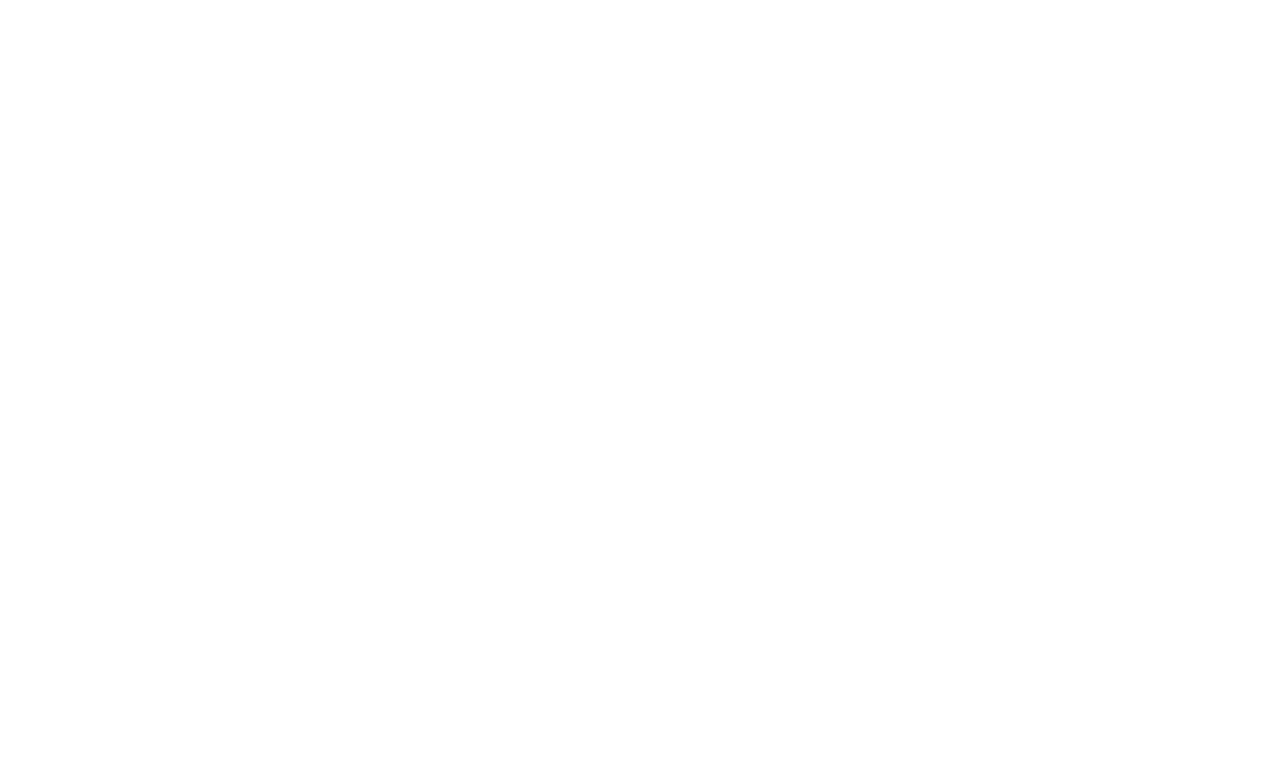
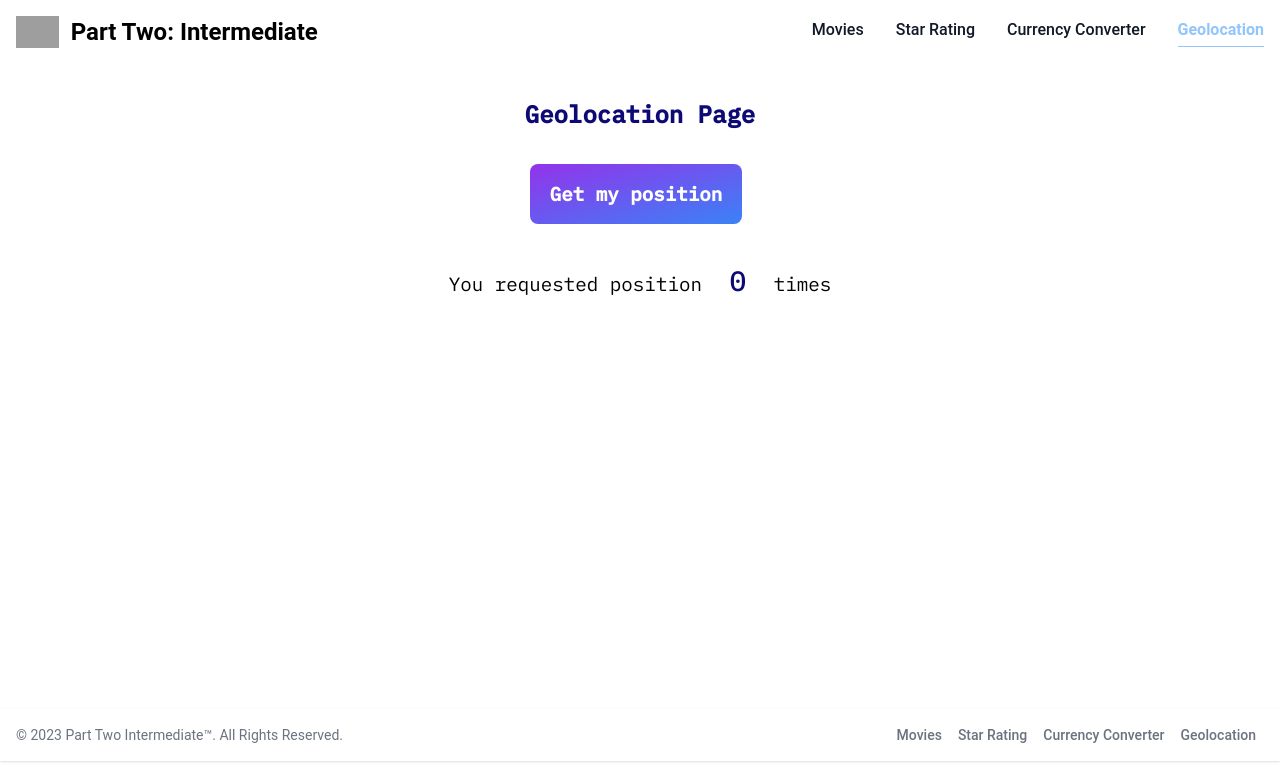
Before and after one commit to ahmady016/ultimate-react-2023-course-examples, a React (Vite) app in the folder part02-intermediate/: page /geolocation in a window 1280 px wide. Before the commit this address had no page. Shown: the top 782 px of the page. Built offline with nearby package versions, Linux system fonts and the light colour scheme; grey boxes are pictures that could not be loaded.

Commit message:
Add GeoLocation Page and Custom Hook

```diff
--- a/part02-intermediate/src/app/App.tsx
+++ b/part02-intermediate/src/app/App.tsx
@@ -5,6 +5,7 @@ import AppLayout from './AppLayout'
 import MoviesPage from '../features/Movies'
 import StarRatingPage from '../components/StarRating'
 import CurrencyConverterPage from '../features/CurrencyConverter'
+import GeolocationPage from '../features/Geolocation'
 
 const App: React.FC = () => (
 	<BrowserRouter>
@@ -13,6 +14,7 @@ const App: React.FC = () => (
                 <Route index element={<MoviesPage />} />
                 <Route path="star-rating" element={<StarRatingPage />} />
                 <Route path="currency-converter" element={<CurrencyConverterPage />} />
+                <Route path="geolocation" element={<GeolocationPage />} />
             </Route>
         </Routes>
     </BrowserRouter>
--- a/part02-intermediate/src/app/navLinks.ts
+++ b/part02-intermediate/src/app/navLinks.ts
@@ -2,4 +2,5 @@ export const navLinks : Record<string, string> = {
     '.': 'Movies',
     'star-rating': 'Star Rating',
     'currency-converter': 'Currency Converter',
+    'geolocation': 'Geolocation',
 }
--- /dev/null
+++ b/part02-intermediate/src/features/Geolocation/index.tsx
@@ -0,0 +1,83 @@
+/* eslint-disable react-hooks/exhaustive-deps */
+import React from 'react'
+import styled from 'styled-components'
+
+import { useGeolocation } from './useGeolocation'
+
+import Alert from '../../components/Alert'
+import Spinner from '../../components/Spinner'
+
+const GeolocationPageContainer = styled.div`
+    width:80vw;
+	margin: auto;
+    padding-top: 2rem;
+	font-family: 'IBM Plex Mono', sans-serif;
+    h2 {
+        margin-bottom: 2rem;
+        text-align: center;
+        font-weight: 600;
+        font-size: 1.5rem;
+        color: #0e0a75;
+    }
+    div {
+        text-align: center;
+        button {
+            height: 3.75rem;
+            font-size: 1.2rem;
+            font-weight: 600;
+            margin-bottom: 1.25rem;
+        }
+        p {
+            margin: 1rem 0;
+            font-size: 1.2rem;
+            a, span {
+                display: inline-block;
+                margin: 0 1rem;
+                font-size: 1.75rem;
+                font-weight: 500;
+                color: #0e0a75;
+            }
+        }
+    }
+`
+const GeolocationPage: React.FC = () => {
+    const { getPosition, isLoading, error, position } = useGeolocation()
+	const [countClicks, setCountClicks] = React.useState(0)
+    const handleClick = React.useCallback(() => {
+        setCountClicks(c => c + 1)
+        getPosition()
+    }, [])
+
+	return (
+		<GeolocationPageContainer>
+            <h2>Geolocation Page</h2>
+            <div>
+                <button
+                    className="text-white bg-gradient-to-br from-purple-600 to-blue-500 hover:bg-gradient-to-bl focus:ring-4 focus:outline-none focus:ring-blue-300 font-medium rounded-lg text-sm px-5 py-2.5 text-center me-2 mb-2"
+                    type="button"
+                    onClick={handleClick}
+                    disabled={isLoading}
+                >
+                    Get my position
+                </button>
+                {isLoading && <Spinner size={8} align='center' />}
+                {error && <Alert type='danger'>{error}</Alert>}
+                {!isLoading && !error && position && (
+                    <p>
+                        Your GPS position:
+                        <a
+                            target="_blank"
+                            rel="noreferrer"
+                            href={`https://www.openstreetmap.org/#map=16/${position.lat}/${position.lng}`}
+                        >
+                            {position.lat}, {position.lng}
+                        </a>
+                    </p>
+                )}
+                <p>You requested position <span>{countClicks}</span> times</p>
+            </div>
+		</GeolocationPageContainer>
+	)
+}
+
+export default GeolocationPage
--- /dev/null
+++ b/part02-intermediate/src/features/Geolocation/useGeolocation.ts
@@ -0,0 +1,35 @@
+import React from 'react'
+
+type GeoPosition = {
+	lat: number
+	lng: number
+}
+export function useGeolocation() {
+	const [isLoading, setIsLoading] = React.useState(false)
+	const [error, setError] = React.useState('')
+	const [position, setPosition] = React.useState<GeoPosition | undefined>(undefined)
+
+	const getPosition = React.useCallback(() => {
+		if (!navigator.geolocation)
+			return setError('Your browser does not support geolocation')
+
+		setIsLoading(true)
+		navigator.geolocation.getCurrentPosition(
+			(pos) => {
+				setPosition({ lat: pos.coords.latitude, lng: pos.coords.longitude })
+				setIsLoading(false)
+			},
+			(error) => {
+				setError(error.message)
+				setIsLoading(false)
+			}
+		)
+	}, [])
+
+	return {
+		getPosition,
+		isLoading,
+		error,
+		position,
+	}
+}
```
